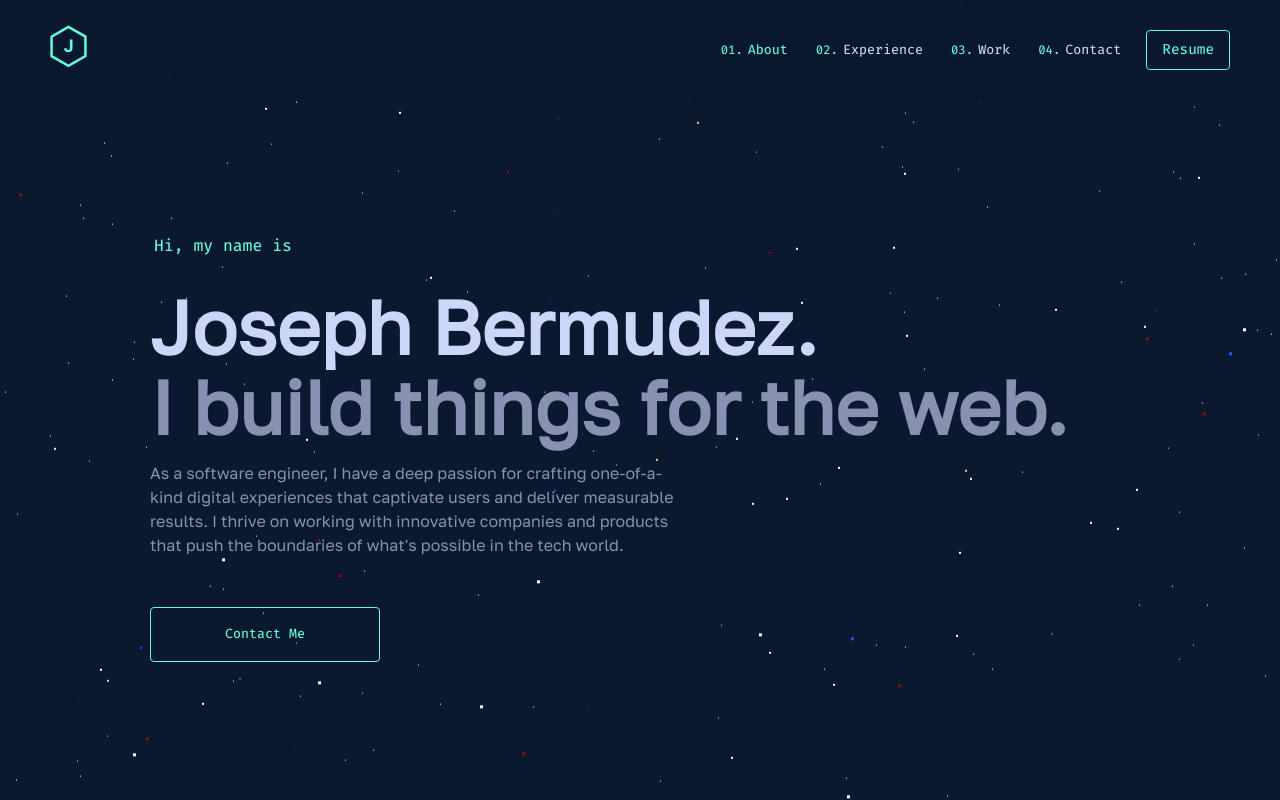
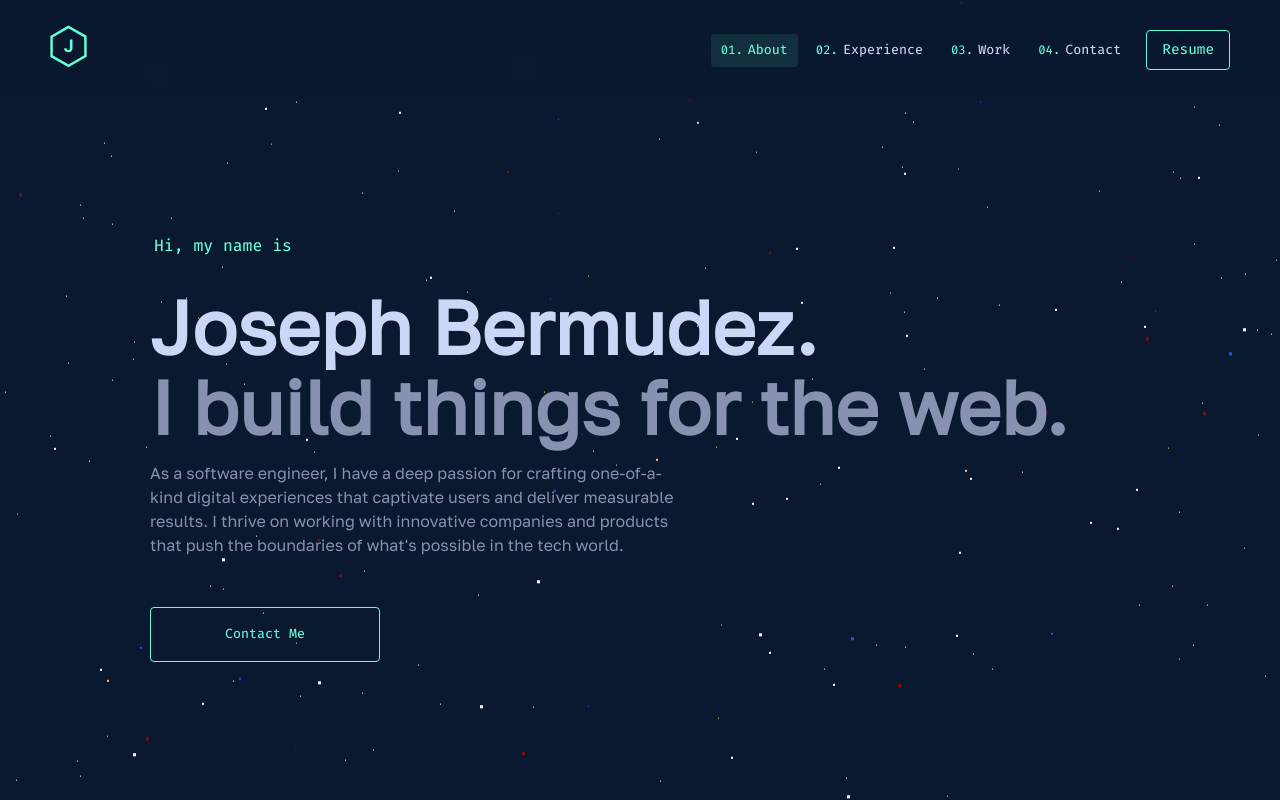
Before and after one commit to JosephBerm/Portfolio, a React (Create React App) app: page / in a window 1280 px wide. In both pictures the pointer is over the button "About". Shown: the top 800 px of the page. Built offline with nearby package versions, Linux system fonts and the light colour scheme.

Commit message:
Fixing button hover
Button hover is now on the app.css

```diff
--- a/src/css/App.css
+++ b/src/css/App.css
@@ -144,6 +144,10 @@ button {
 	padding: 1.25rem 1.75rem;
 	align-self: center;
 }
+button:hover {
+	background-color: var(--green-tint) !important;
+}
+
 p {
 	font-size: var(--fz-md);
 	line-height: 2.2rem;
```
